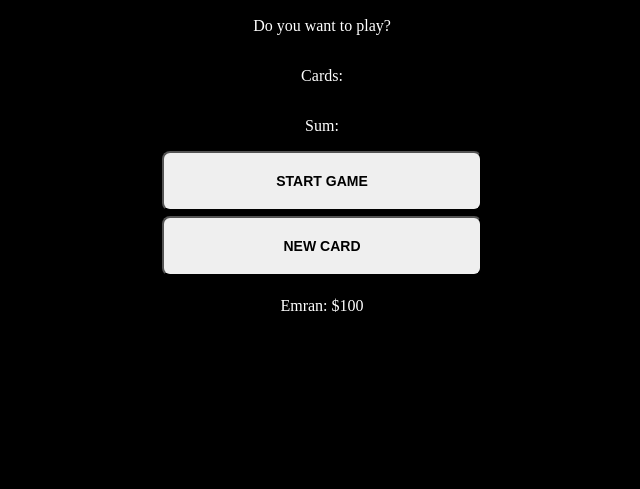
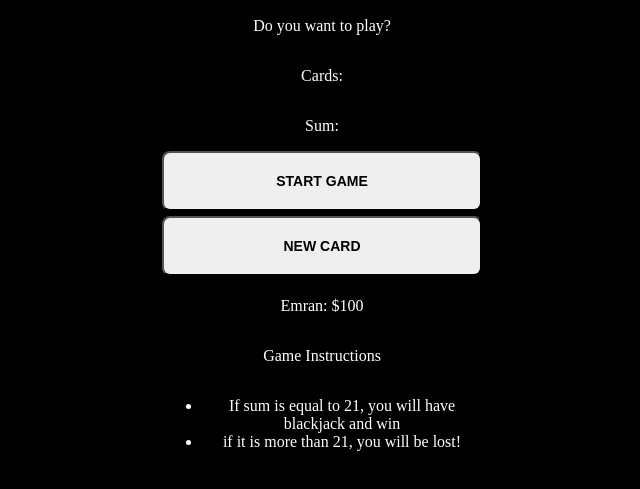
Before and after one commit to emranapple/BlackJackApp, a plain HTML site: page index.html in a window 1280 px wide. Shown: the part 79-568 px from the top of the page, without its empty margins (318-958 px from the left). Drawn offline with Linux system fonts and the light colour scheme.

Commit message:
index.html

```diff
--- a/index.html
+++ b/index.html
@@ -17,6 +17,11 @@
         <button id="start-btn-el" onclick="startGame()">START GAME</button>
         <button id="new-card-el" onclick="newCard()">NEW CARD</button>
         <p id="player-el"></p>
+        <p>Game Instructions</p>
+        <ul>
+            <li>If sum is equal to 21, you will have blackjack and win</li>
+            <li>if it is more than 21, you will be lost!</li>
+        </ul>
     </div>
 
     <script src="index.js"></script>
```
